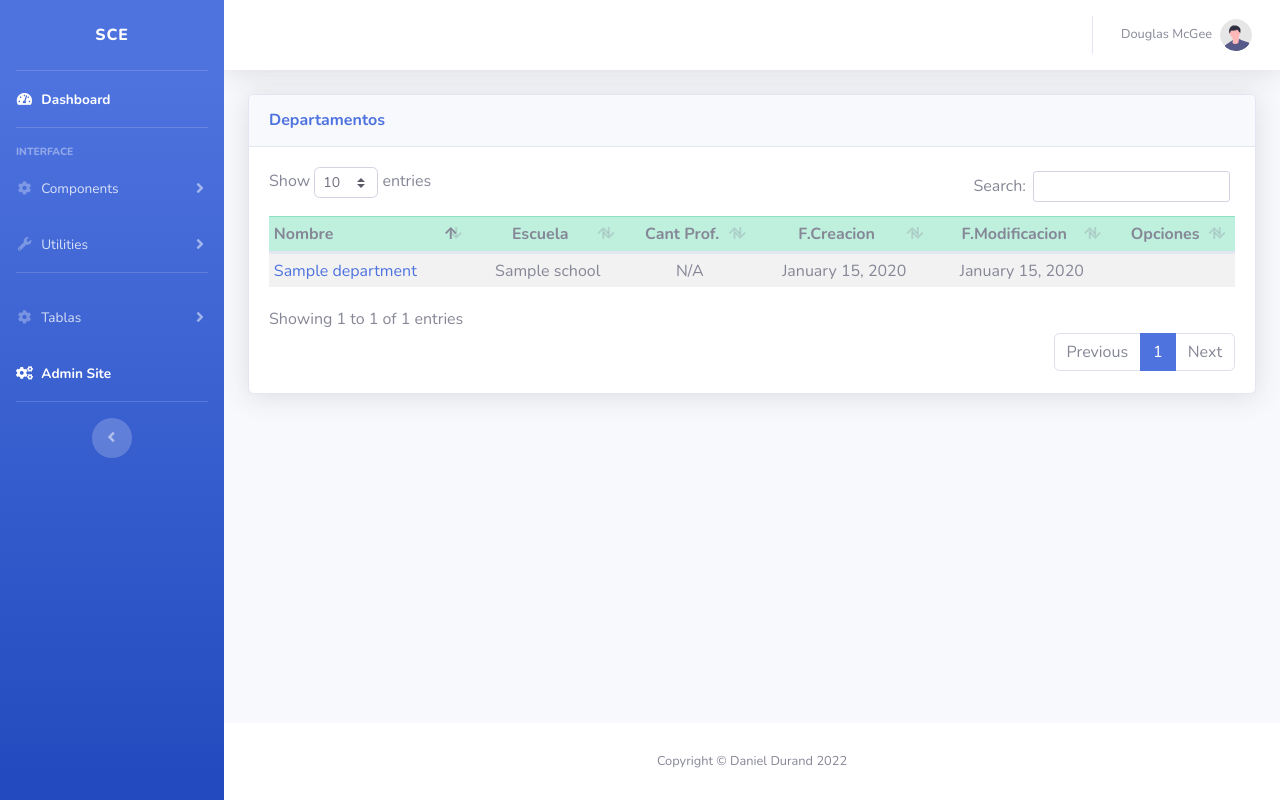
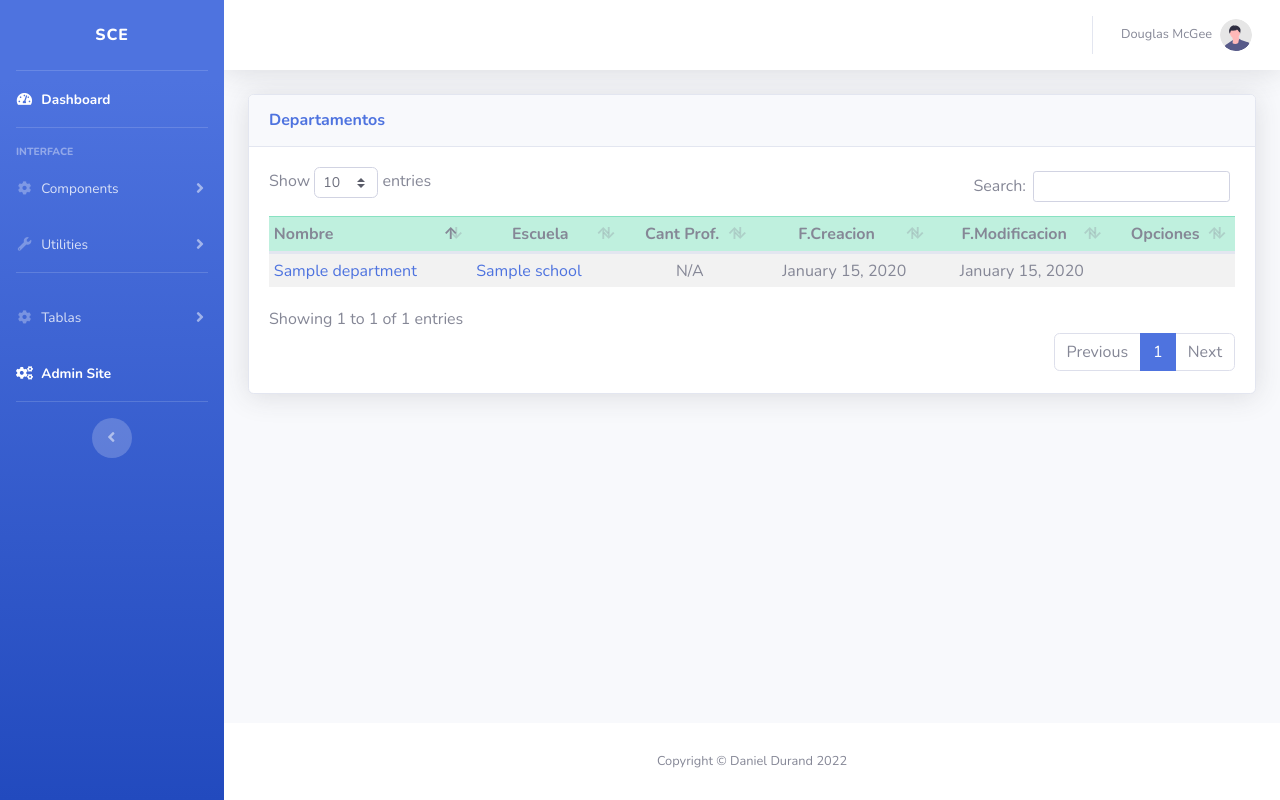
Before and after one commit to danydurand/scs-ucv, a Django app: page /department_list/ in a window 1280 px wide. Run offline with Django 4.2, Linux system fonts and the light colour scheme; tables that the repository leaves empty hold one stand-in row (values such as "Sample post"); some libraries are stand-ins or nearby versions.

Commit message:
Department records now references to School

```diff
--- a/sce/models.py
+++ b/sce/models.py
@@ -2,6 +2,7 @@ from tkinter import CASCADE
 from django.db import models
 from django.forms import CharField
 from django.urls import reverse
+
 
 class Faculty(models.Model):
     name = models.CharField(max_length=100, unique=True)
@@ -22,6 +23,7 @@ class Faculty(models.Model):
         verbose_name = 'Facultad'
         verbose_name_plural = 'Facultades'
         ordering = ['name']
+
 
 class School(models.Model):
     name = models.CharField(max_length=100, unique=True)
@@ -44,6 +46,7 @@ class School(models.Model):
         verbose_name_plural = 'Escuelas'
         ordering = ['name']
 
+
 class Department(models.Model):
     name = models.CharField(max_length=100)
     school = models.ForeignKey(School, on_delete=models.CASCADE, related_name='departments')
--- a/sce/templates/sce/department/department_list.html
+++ b/sce/templates/sce/department/department_list.html
@@ -31,7 +31,7 @@
                         {% for department in object_list %}
                         <tr>
                             <td><a href="{% url 'department-detail' department.id %}">{{department.name}}</a></td>
-                            <td class="text-center">{{department.school}}</td>
+                            <td><a href="{% url 'school-detail' department.school.id %}">{{department.school}}</a></td>
                             <td class="text-center">N/A</td>
                             <td class="text-center">{{department.created_at | date:"F d, Y"}}</td>
                             <td class="text-center">{{department.updated_at | date:"F d, Y"}}</td>
```
